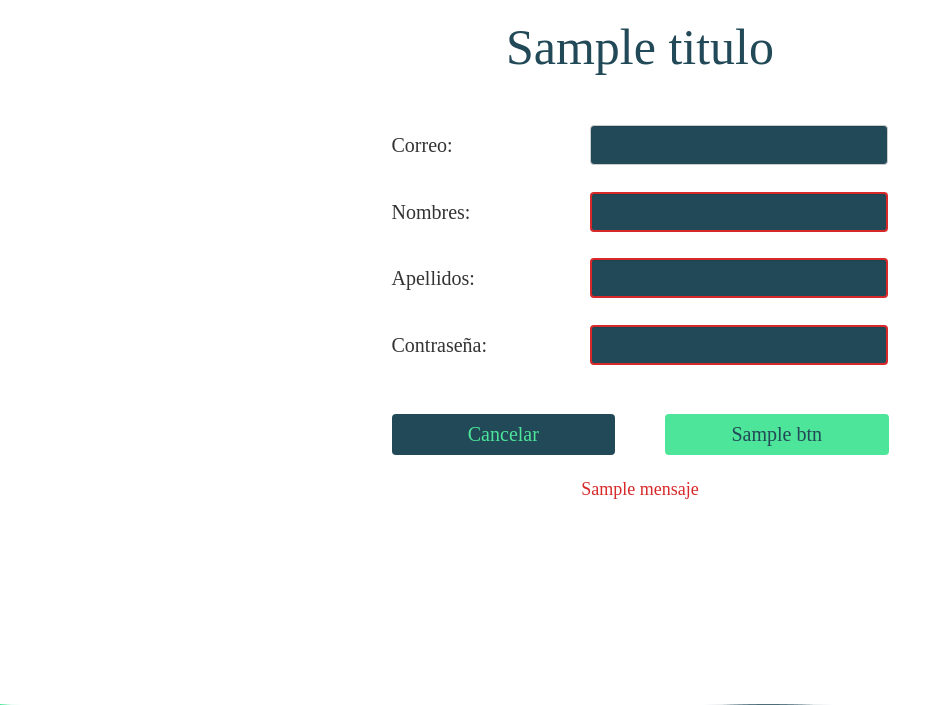
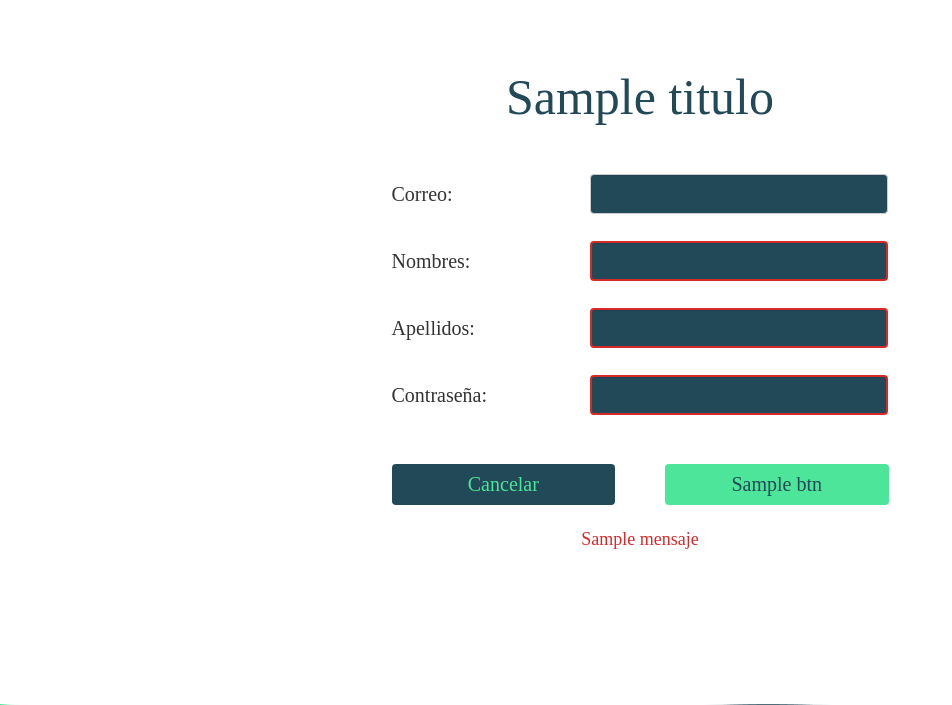
Before and after one commit to RonnieRantes/BonosFEI, a Spring app: page /registro in a window 1280 px wide. Shown: the top 705 px of the page, without its empty margins (0-952 px from the left). Run offline with Thymeleaf, Linux system fonts and the light colour scheme; the template is opened without the code that fills it: most values are stand-ins (such as "Sample title", 1, 10 or a date in 2020); data that the repository does not hold is empty; some web fonts are replaced.

Commit message:
Update registro.html

```diff
--- a/src/main/resources/templates/registro.html
+++ b/src/main/resources/templates/registro.html
@@ -12,7 +12,7 @@
     </head>
     <body>
     	<form class="container cont1" th:action="@{/registro/registrar}" method="post" th:object="${usuario}">
-			<div class="form-group row perfil" style="margin-bottom: 4%; padding-top: -5%;">
+			<div class="form-group row perfil" style="margin-bottom: 4%; padding-top: 5%;">
 				<h1 th:text="${titulo}"></h1>
 			</div>
 			<div class="perfil2">
```
